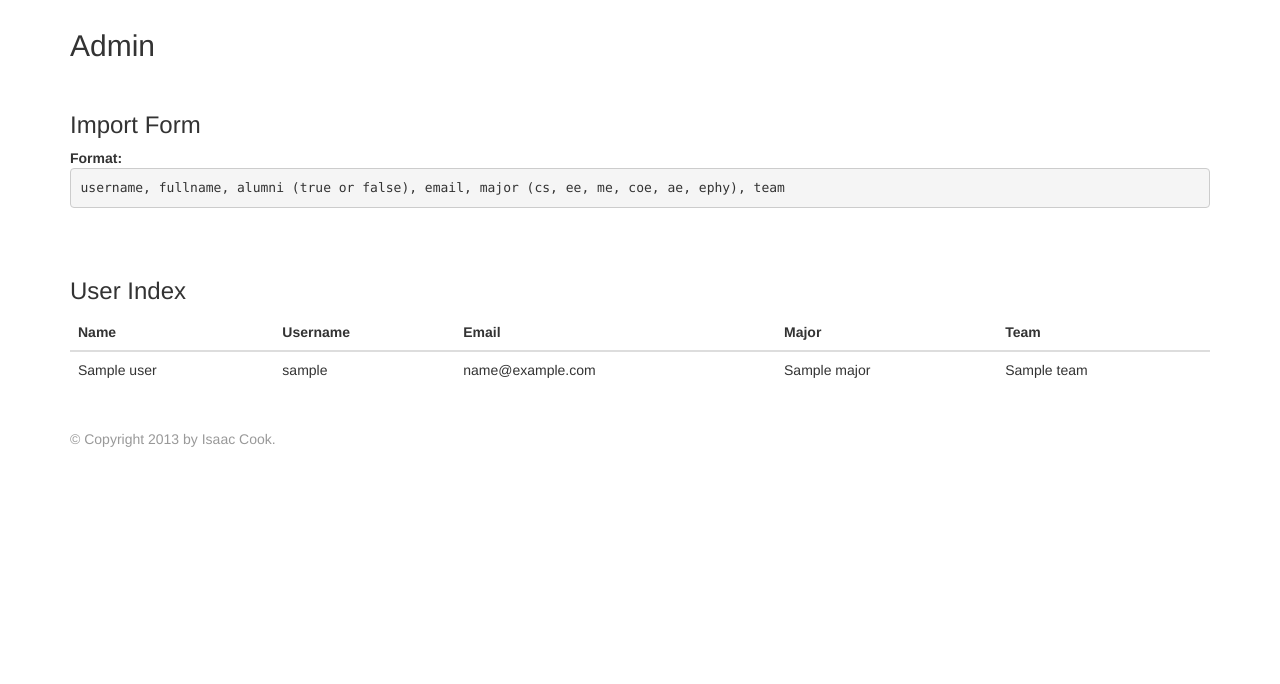
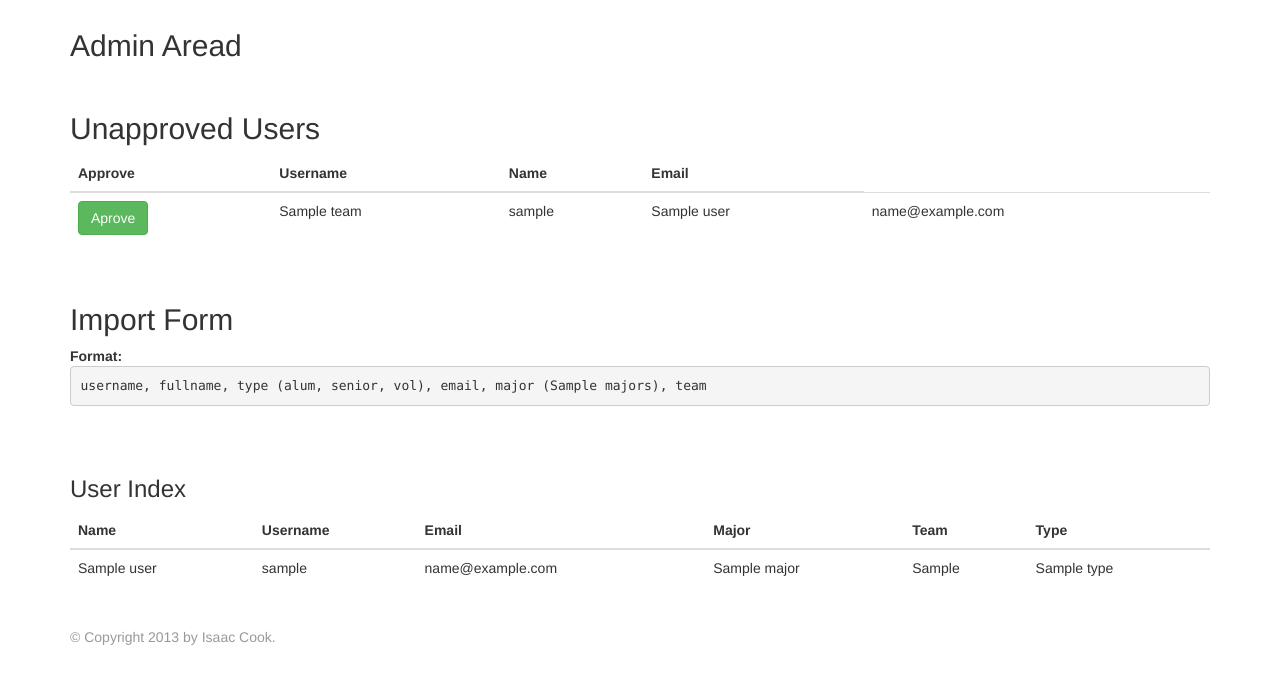
Before and after one commit to icook/weekly, a Flask app: template templates/admin.html in a window 1280 px wide. Shown: the part 51-735 px from the top of the page. Run offline with Flask 2, Linux system fonts and the light colour scheme; the template is opened without the code that fills it: most values are stand-ins (such as "Sample title", 1, 10 or a date in 2020); parts of the project's set-up code (start-up, migrations or seed data) failed here and were passed over; some libraries are stand-ins or nearby versions.

Commit message:
* Added the approval section of the admin * Switched alumni status to type to allow for volunteers * Added the commenting system as well as the main weekly display * Built a simple test data inserter * Added chem e as a major * Allowed you to browse old weeklies in a page like fashion

```diff
--- a/setup.py
+++ b/setup.py
@@ -9,6 +9,7 @@ requires = ['pymongo',
             'flask-login',
             'yota',
             'cryptacular',
+            'misaka',
             'Babel']
 
 setup(name='weekly',
--- a/templates/admin.html
+++ b/templates/admin.html
@@ -2,11 +2,37 @@
 {% block title %}Admin Panel{% endblock %}
 
 {% block content %}
-<h2>Admin</h2>
+<h2>Admin Aread</h2>
+{% if msg %}
+<div class="alert alert-{{msg_type}}">{{msg}}</div>
+{% endif %}
 <br>
-<h3>Import Form</h3>
+<h2>Unapproved Users</h2>
+<table class="table table-hover">
+  <thead>
+    <tr>
+      <th>Approve</th>
+      <th>Username</th>
+      <th>Name</th>
+      <th>Email</th>
+    </tr>
+  </thead>
+  <tbody>
+    {% for user in users %}
+    <tr>
+      <td><a href="{{url_for('admin', username=user.username, action='approve')}}" class="btn btn-success">Aprove</a></td>
+      <td>{{user.team}}</td>
+      <td>{{user.username}}</td>
+      <td>{{user.name}}</td>
+      <td>{{user.email}}</td>
+    </tr>
+    {% endfor %}
+  </tbody>
+</table>
+<br>
+<h2>Import Form</h2>
 <b>Format:</b>
-<pre>username, fullname, alumni (true or false), email, major (cs, ee, me, coe, ae, ephy), team</pre>
+<pre>username, fullname, type (alum, senior, vol), email, major ({{majors}}), team</pre>
 
 {% if test_table %}
 <br><br>
@@ -19,16 +45,18 @@
       <th>Email</th>
       <th>Major</th>
       <th>Team</th>
+      <th>Type</th>
     </tr>
   </thead>
   <tbody>
     {% for user in test_table %}
     <tr>
-      <td>{{user['name']}}</td>
-      <td>{{user['username']}}</td>
-      <td>{{user['email']}}</td>
-      <td>{{user['major']}}</td>
-      <td>{{user['team']}}</td>
+      <td>{{user.name}}</td>
+      <td>{{user.username}}</td>
+      <td>{{user.email}}</td>
+      <td>{{user.major}}</td>
+      <td>{{user.team_txt}}</td>
+      <td>{{user.type}}</td>
     </tr>
     {% endfor %}
   </tbody>
--- a/weekly/data.py
+++ b/weekly/data.py
@@ -3,5 +3,7 @@ majors = [('Computer Science', 'cs'),
           ('Computer Engineering', 'coe'),
           ('Mechanical Engineering', 'me'),
           ('Aerospace Engineering', 'ae'),
-          ('Engineering Physics', 'ephy')]
+          ('Engineering Physics', 'ephy'),
+          ('Chemical Engineering', 'cheme'),
+          ('Unknown', 'unk')]
 teams = ['Other']
--- a/weekly/views.py
+++ b/weekly/views.py
@@ -6,7 +6,7 @@ import datetime
 import time
 
 from weekly import app, db, lm
-from weekly.forms import LoginForm, RegisterForm, PostForm, ImportForm, SettingsForm
+from weekly.forms import LoginForm, RegisterForm, PostForm, ImportForm, SettingsForm, CommentForm
 from weekly.models import User, Post, Team, Major
 
 @lm.user_loader
@@ -33,19 +33,53 @@ def index(week=None, year=None):
     saturday = time.strftime("%a, %d %b %Y", sat)
     subtitle = "{0} through {1}".format(sunday, saturday)
 
-    posts = Post.objects(week=week, year=year)
     teams = {}
-    for post in posts:
-        tid = post.user.team.id
-        if tid in teams:
-            teams[tid].append(post)
-        else:
-            teams[tid] = [post]
+    for team in Team.objects.all():
+        if team.text == "Other":
+            continue
+
+        posts = []
+        for user in team.users():
+            try:
+                posts.append((True, Post.objects.get(user=user, week=week, year=year)))
+            except Post.DoesNotExist:
+                posts.append((False, user))
+
+        teams[team.text] = posts
 
 
     return render_template('index.html',
                            week=week,
                            year=year,
+                           subtitle=subtitle,
+                           teams=teams,
+                           Post=Post)
+
+
+@app.route('/comment/<postid>', methods = ['GET', 'POST'])
+@login_required
+def comment(postid=None):
+    post = Post.objects.get(id=postid)
+
+    # Super sloppy un-abstracted pretty print for the current week
+    sun = time.strptime('{0} {1} 1'.format(post.year, post.week), '%Y %W %w')
+    sunday = time.strftime("%a, %d %b %Y", sun)
+    sat = time.strptime('{0} {1} 5'.format(post.year, post.week), '%Y %W %w')
+    saturday = time.strftime("%a, %d %b %Y", sat)
+    subtitle = "{0} through {1}".format(sunday, saturday)
+
+    form = CommentForm()
+    if request.method == "POST":
+        success, invalid_nodes = form.validate(request.form)
+        data = form.data_by_attr()
+
+        if success:
+            post.add_comment(g.user.id, data['body'])
+            return redirect(url_for('index', week=post.week, year=post.year) + "#" + str(post.id))
+
+    return render_template('comment.html',
+                           form=form.render(),
+                           post=post,
                            subtitle=subtitle)
 
 @app.route('/settings', methods = ['GET', 'POST'])
@@ -53,10 +87,6 @@ def index(week=None, year=None):
 def settings():
     usr = g.user
     form = SettingsForm()
-    # set the form defaults to user info
-    form.full_name.data = usr.name
-    form.alumni.data = usr.alumni
-    form.email.data = usr.email
     if request.method == "POST":
         success, invalid_nodes = form.validate(request.form)
         data = form.data_by_attr()
@@ -65,11 +95,30 @@ def settings():
         if success:
             if form.full_name.data != usr.name:
                 usr.name = data['full_name']
-            if form.alumni.data != usr.alumni:
-                usr.alumni = data['alumni']
-            if len(form.password) > 0:
+                form.start.add_error(
+                    {'message': 'Updated your name', 'type': 'success'})
+            if int(form.type.data) != usr._type:
+                usr._type = int(data['type'])
+                form.start.add_error(
+                    {'message': 'Updated your account type', 'type': 'success'})
+            if len(form.password.data) > 0:
                 usr.password = data['password']
+                form.start.add_error(
+                    {'message': 'Updated your password', 'type': 'success'})
+            if form.email.data != usr.email:
+                usr.email = data['email']
+                form.start.add_error(
+                    {'message': 'Updated your email address', 'type': 'success'})
 
+            for node in form._node_list:
+                node.data = ''
+
+            usr.save()
+
+    # set the form defaults to user info
+    form.full_name.data = usr.name
+    form.type.data = usr._type
+    form.email.data = usr.email
 
     return render_template('settings.html', form=form.render())
 
@@ -104,11 +153,21 @@ def post():
     return render_template('post.html', form=form.render())
 
 @app.route('/admin', methods = ['GET', 'POST'])
+@app.route('/admin/<action>/<username>', methods = ['GET', 'POST'])
 @login_required
-def admin():
+def admin(username=None, action=None):
     if not g.user.admin:
         return redirect(url_for('index'))
 
+    msg = ""
+
+    # Make a little list of major keys for reference
+    majors = []
+    for major in Major.objects.all():
+        majors.append(major.key)
+    majors = ', '.join(majors)
+
+    # Handle the logic of doing mass imports
     iform = ImportForm()
     test_table = None
     if request.method == "POST":
@@ -117,12 +176,39 @@ def admin():
             success, invalid_nodes = iform.validate(request.form)
             data = iform.data_by_attr()
             if success:
-                if 'go' in data:
+                if not data['go']:
                     test_table = iform.body.valid_data
+                else:
+                    for user in iform.body.valid_data:
+                        try:
+                            team = Team.objects.get_or_create(text=user.team_txt)
+                            delattr(user, 'team_txt')
+                            user.team = team[0]
+                            user.password = user.username
+                            user.save()
+                            iform.start.add_error(
+                                {'message': 'Inserted user ' + user.username, 'type': 'success'})
+                        except mongoengine.errors.NotUniqueError:
+                            iform.start.add_error(
+                                {'message': 'User ' + user.username + ' already exists'})
+
+
+    # Handle logic of approving or denying user accounts
+    if username is not None:
+        if action == "approve":
+            user = User.objects.get(username=username)
+            user.active = True
+            user.save()
+            msg = user.username + " has been activated"
+    users = User.objects(active=False).all()
 
     return render_template('admin.html',
                            iform=iform.render(),
-                           test_table=test_table)
+                           test_table=test_table,
+                           majors=majors,
+                           users=users,
+                           msg=msg,
+                           msg_type="success")
 
 @app.route('/login', methods = ['GET', 'POST'])
 def login():
@@ -162,7 +248,7 @@ def signup():
             try:
                 user = User(emails=data['email'],
                             name=data['full_name'],
-                            alumni=(data['alumni'] == "true"),
+                            _type=data['type'],
                             username=data['username'])
                 # In case there are no options, only set these if possible
                 if data['team']:
```
Also changed, not shown: templates/comment.html (added, +18 -0 lines), templates/index.html (+46 -0 lines), weekly/cmd/dummy_generate.py (added, +44 -0 lines), weekly/forms.py (+34 -18 lines), weekly/models.py (+75 -4 lines).
